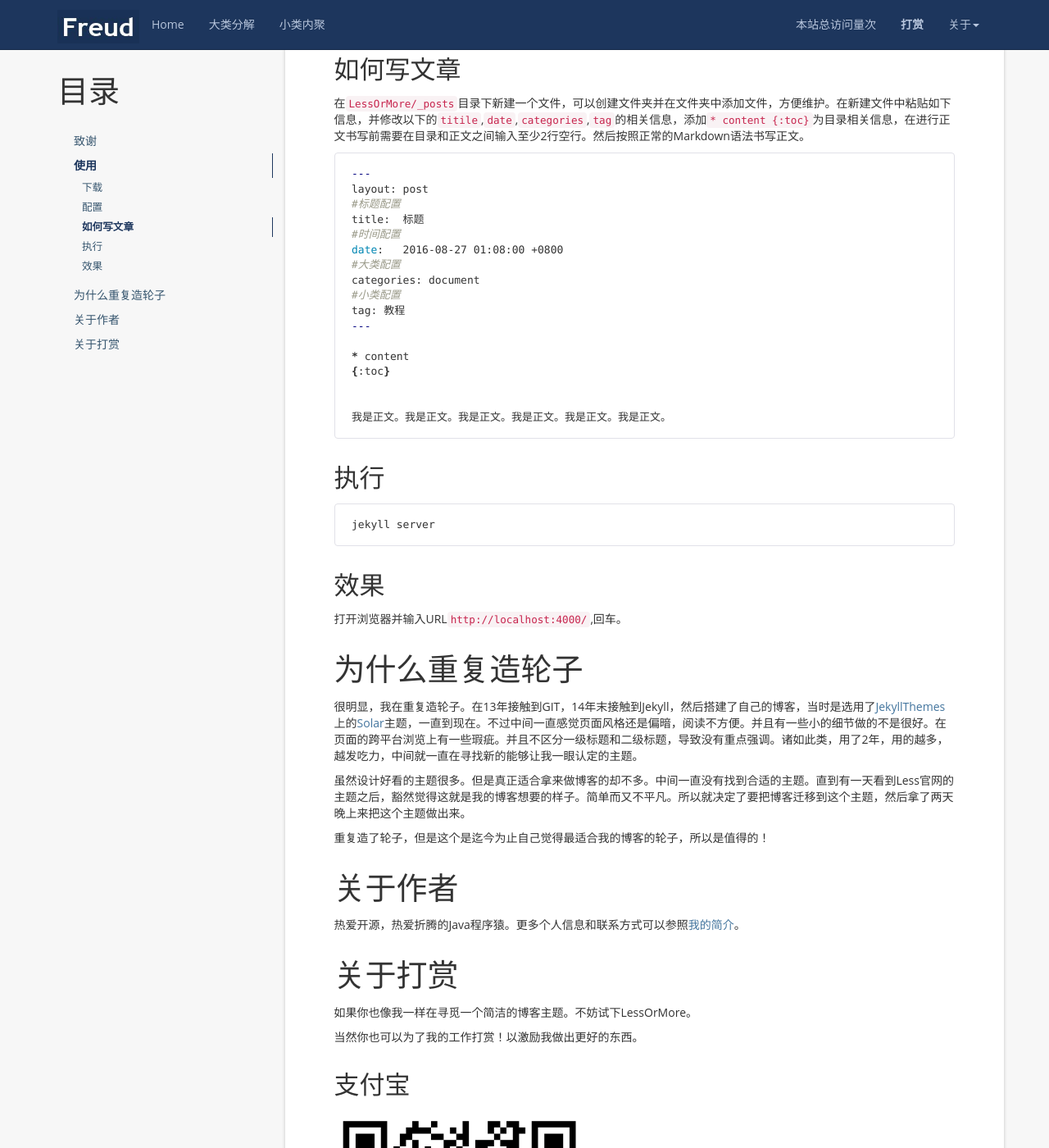
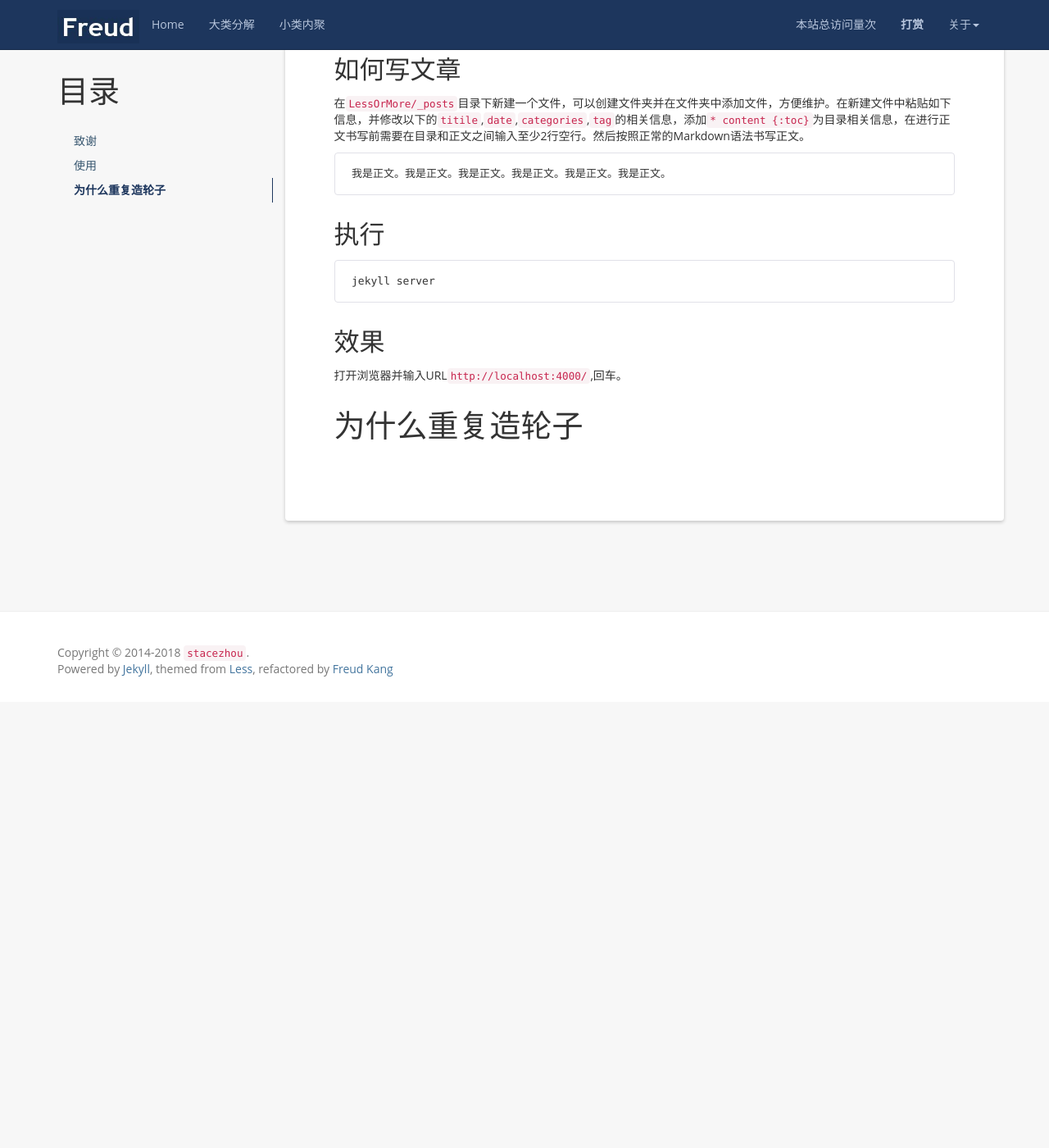
Before and after one commit to stacezhou/stacezhou.github.io, a Jekyll site: the page built from _posts/2016-08-27-how-to-use-this-jekyll-theme.md, in a window 1280 px wide and 1400 px high, scrolled down 1371 px. Shown: the whole window at 82% size. Built offline with Jekyll 4.4.1, drawn with Linux system fonts in a browser that asks for light colours; nearby versions of some CDN libraries; a script that is not in the unit is left out; comment, search, counter and statistics services are not loaded; after the commit the page ends 2227 px from its top, so only the background shows below that.

````diff
--- a/_config.yml
+++ b/_config.yml
@@ -22,4 +22,4 @@ github_username: stacezhou
 # Build settings
 markdown: kramdown
 
-baidu_analysis: 94be4b0f9fc5d94cc0d0415ea6761ae9
+baidu_analysis: 94be4b0f9fc5d94cc0d0415ea6761ae
--- a/_posts/2016-08-27-how-to-use-this-jekyll-theme.md
+++ b/_posts/2016-08-27-how-to-use-this-jekyll-theme.md
@@ -62,22 +62,6 @@ FB:
 在`LessOrMore/_posts`目录下新建一个文件，可以创建文件夹并在文件夹中添加文件，方便维护。在新建文件中粘贴如下信息，并修改以下的`titile`,`date`,`categories`,`tag`的相关信息，添加`* content {:toc}`为目录相关信息，在进行正文书写前需要在目录和正文之间输入至少2行空行。然后按照正常的Markdown语法书写正文。
 
 ```bash
----
-layout: post
-#标题配置
-title:  标题
-#时间配置
-date:   2016-08-27 01:08:00 +0800
-#大类配置
-categories: document
-#小类配置
-tag: 教程
----
-
-* content
-{:toc}
-
-
 我是正文。我是正文。我是正文。我是正文。我是正文。我是正文。
 ```
 
@@ -95,30 +79,3 @@ jekyll server
 
 为什么重复造轮子					{#why}
 ====================================
-
-很明显，我在重复造轮子。在13年接触到GIT，14年末接触到Jekyll，然后搭建了自己的博客，当时是选用了[JekyllThemes](http://jekyllthemes.org/)上的[Solar](https://github.com/mattvh/solar-theme-jekyll)主题，一直到现在。不过中间一直感觉页面风格还是偏暗，阅读不方便。并且有一些小的细节做的不是很好。在页面的跨平台浏览上有一些瑕疵。并且不区分一级标题和二级标题，导致没有重点强调。诸如此类，用了2年，用的越多，越发吃力，中间就一直在寻找新的能够让我一眼认定的主题。
-
-虽然设计好看的主题很多。但是真正适合拿来做博客的却不多。中间一直没有找到合适的主题。直到有一天看到Less官网的主题之后，豁然觉得这就是我的博客想要的样子。简单而又不平凡。所以就决定了要把博客迁移到这个主题，然后拿了两天晚上来把这个主题做出来。
-
-重复造了轮子，但是这个是迄今为止自己觉得最适合我的博客的轮子，所以是值得的！
-
-关于作者						{#about-author}
-====================================
-
-热爱开源，热爱折腾的Java程序猿。更多个人信息和联系方式可以参照[我的简介](http://www.hifreud.com/Resume.io/)。
-
-关于打赏						{#about-donate}
-====================================
-
-如果你也像我一样在寻觅一个简洁的博客主题。不妨试下LessOrMore。
-
-当然你也可以为了我的工作打赏！以激励我做出更好的东西。
-
-支付宝						{#alipay}
-----------------
-
-<img src="{{ '/styles/images/zhifubao.PNG' | prepend: site.baseurl }}" alt="支付宝二维码付款给Freud" width="310" />
-
-微信							{#weixinpay}
-----------------
-![微信二维码付款给Freud]({{ '/styles/images/weixin.png' | prepend: site.baseurl }})
````
Also changed, not shown: _includes/header.html (+4 -4 lines), _posts/2018-2-11-init.md (added, +27 -0 lines), donate/index.md (+2 -2 lines), donate/method/index.md (+1 -1 lines).
